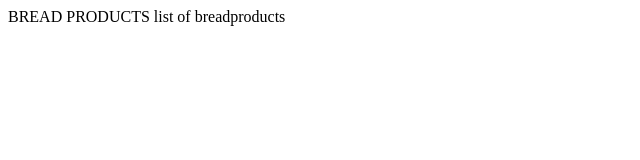
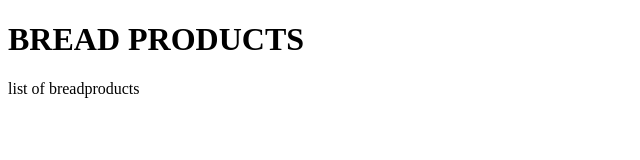
Before and after one commit to brahminig/com.bread.demo, a plain HTML site: page WebContent/package.html in a window 1280 px wide. Shown: the whole page, without its empty margins (0-640 px from the left). Drawn offline with Linux system fonts and the light colour scheme.

Commit message:
modified a code

```diff
--- a/WebContent/package.html
+++ b/WebContent/package.html
@@ -5,7 +5,7 @@
 <title>Insert title here</title>
 </head>
 <body>
-   BREAD PRODUCTS
-   list of breadproducts
+   <h1>BREAD PRODUCTS</h1>
+   <p>list of breadproducts</p>
 </body>
 </html>
```
